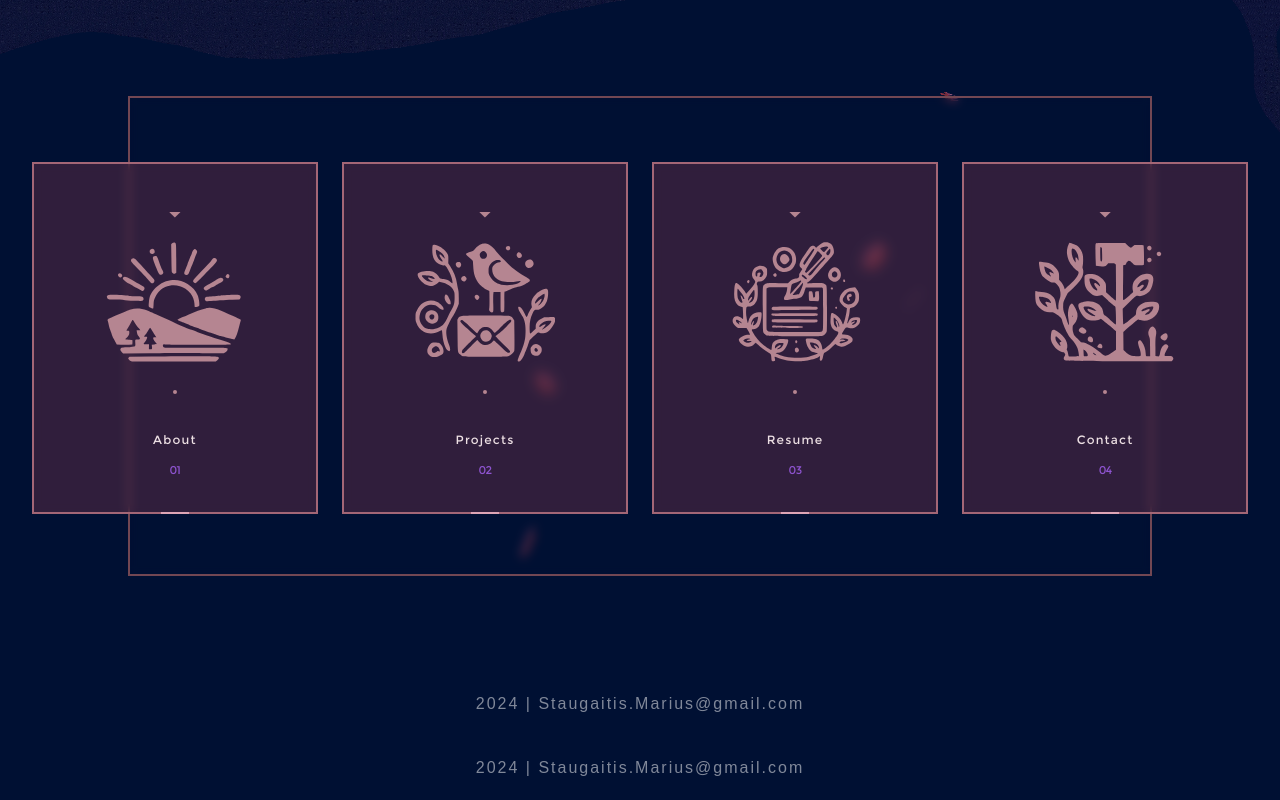
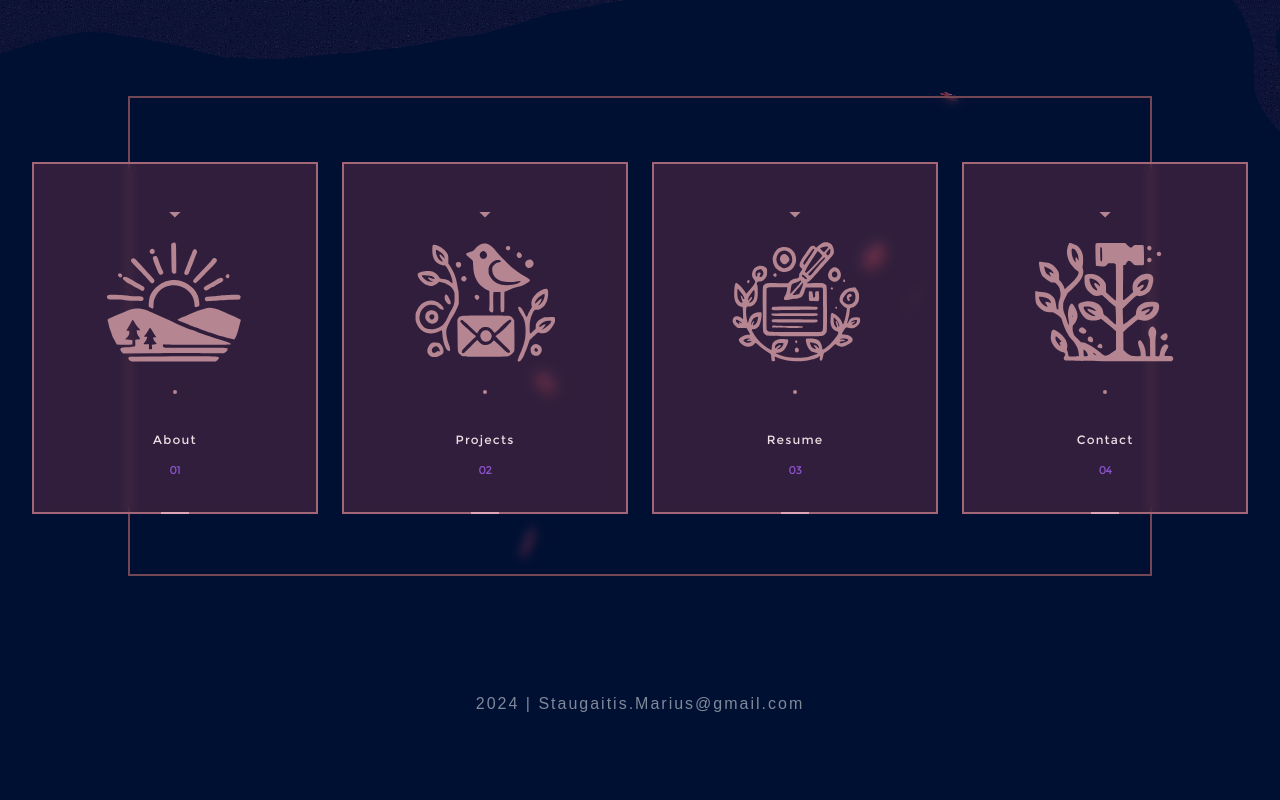
Before and after one commit to Sket45/Portfolio, a Next.js app: page / in a window 1280 px wide. Shown: the part 864-1664 px from the top of the page. After the commit the page ends 1600 px from the top, so only its background shows below. Built offline with nearby package versions, Linux system fonts and the light colour scheme.

Commit message:
fixed nav components type for props

```diff
--- a/app/page.tsx
+++ b/app/page.tsx
@@ -37,7 +37,7 @@ const Home: React.FC = () => {
         isNavLoaded ? (
           <>
             <Header />
-            <Nav />
+            <Nav onLoad={() => {}} />
           </>
         ) : (
           <>
@@ -48,7 +48,7 @@ const Home: React.FC = () => {
       ) : (
         <>
           <Header />
-          <Nav />
+          <Nav onLoad={() => {}} />
         </>
       )}
     </main>
--- a/components/Nav.tsx
+++ b/components/Nav.tsx
@@ -1,6 +1,6 @@
 "use client";
 
-import React, { useEffect, useState } from "react";
+import React, { FC, useEffect, useState } from "react";
 
 import navStyles from "../styles/nav.module.scss";
 import layoutStyles from "../styles/layout.module.scss";
@@ -16,7 +16,11 @@ import { AnimatePresence, motion } from "framer-motion";
 import { useRouter } from "next/navigation";
 import { useAppContext } from "../app/AppContext";
 
-const Nav = ({ onLoad }) => {
+interface NavProps {
+  onLoad: () => void;
+}
+
+const Nav: FC<NavProps> = ({ onLoad }) => {
   const [hoverIndex, setHoverIndex] = useState<number | null>(null);
   const [isExiting, setIsExiting] = useState(false);
   const [position, setPosition] = useState(0);
@@ -63,7 +67,6 @@ const Nav = ({ onLoad }) => {
   };
 
   return (
-    <>
     <AnimatePresence mode="wait" initial={initialActive}>
       {!isExiting && (
         <>
@@ -166,10 +169,6 @@ const Nav = ({ onLoad }) => {
         </>
       )}
     </AnimatePresence>
-      <div className={layoutStyles.footer}>
-        <p>{year} | Staugaitis.Marius@gmail.com</p>
-      </div>
-    </>
   );
 };
 
```
Lines whose indentation alone changed are shown as unchanged.
